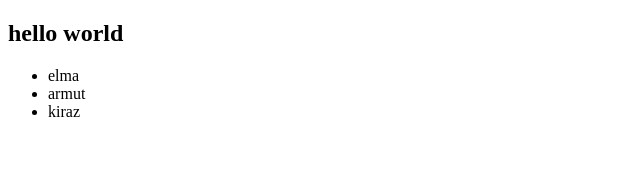
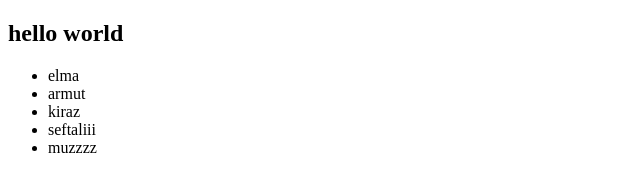
Before and after one commit to fatma-erdogan/story, a plain HTML site: page index.html in a window 1280 px wide. Shown: the whole page, without its empty margins (0-640 px from the left). Drawn offline with Linux system fonts and the light colour scheme.

Commit message:
contunie add list items

```diff
--- a/index.html
+++ b/index.html
@@ -11,6 +11,8 @@
         <li>elma</li>
         <li>armut</li>
         <li>kiraz</li>
+        <li>seftaliii </li>
+        <li>muzzzz</li>
     </ul>
 </body>
 </html>
```
